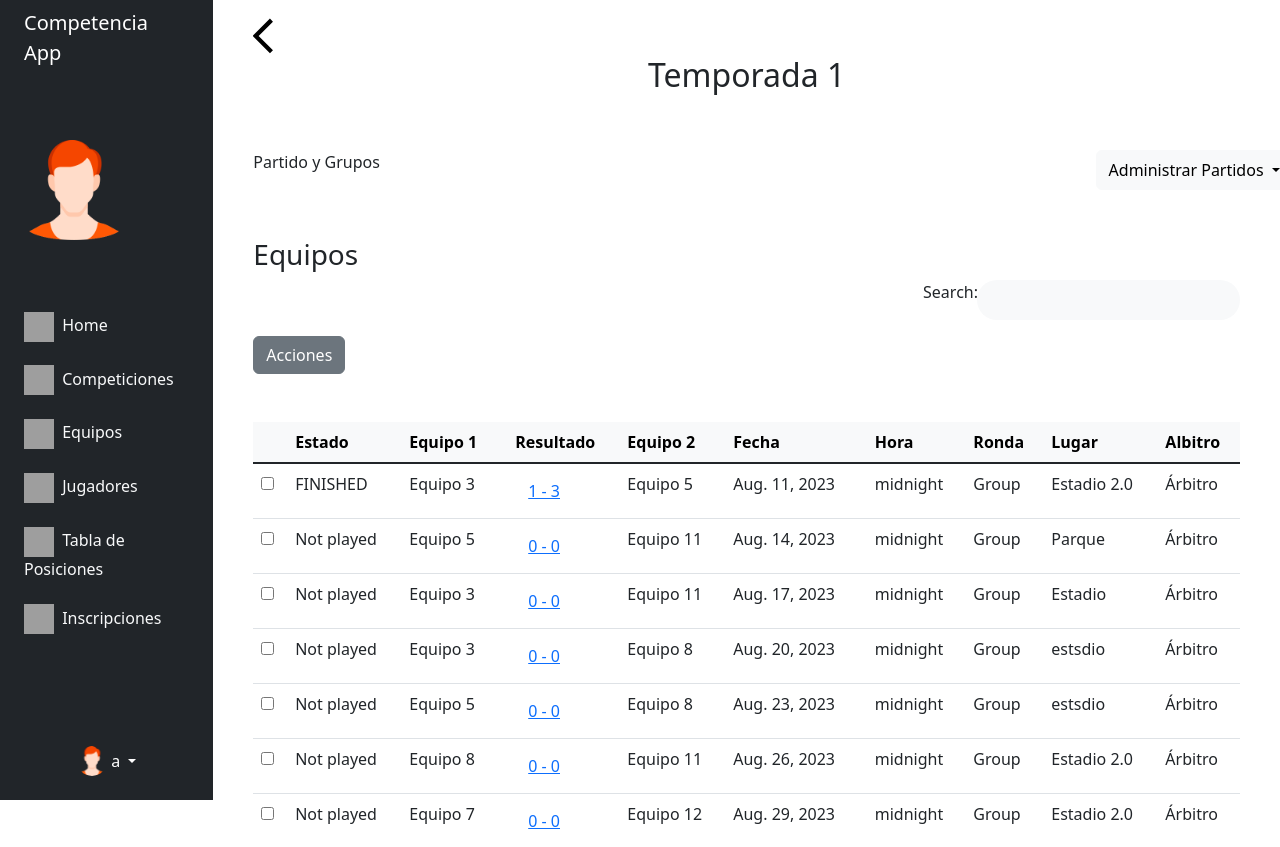
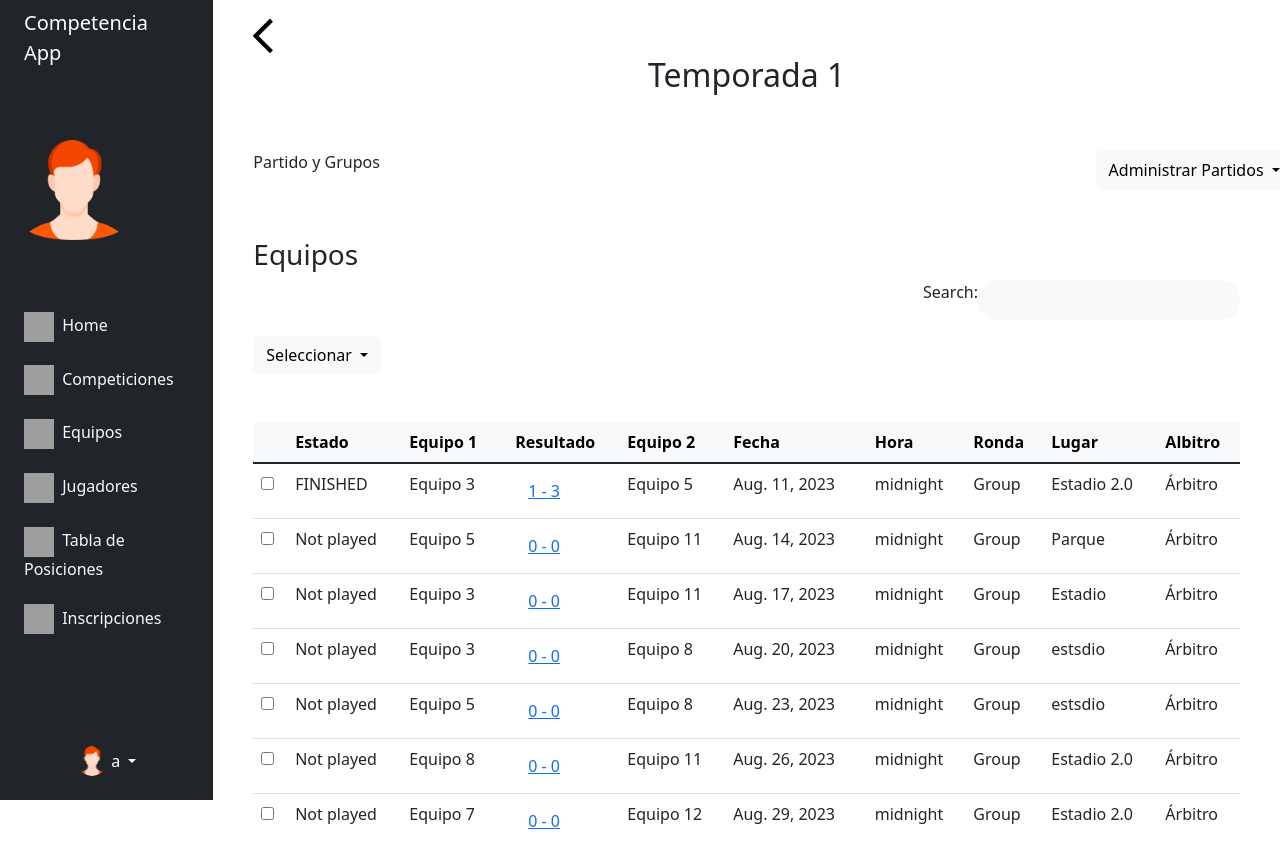
Before and after one commit to jostinjimenez/django-project-competencias, a Django app: page /competitions/4/seasons/19/match_season in a window 1280 px wide. Shown: the top 847 px of the page. Run offline with Django 4.2, Linux system fonts and the light colour scheme; a user stored in the database is signed in; data comes from the database, SQL or seed files in the repository; some libraries are stand-ins or nearby versions; grey boxes are pictures that could not be loaded.

Commit message:
detele games

```diff
--- a/System_Sport/urls.py
+++ b/System_Sport/urls.py
@@ -53,6 +53,7 @@ urlpatterns = [
          login_required(views.generate_calendar), name='generate_calendar'),
 
     path('update_game/<int:game_id>', login_required(views.update_game), name='update_game'),
+    path('delete_selected_games/', views.delete_selected_games, name='delete_selected_games'),
 
     path('players', views.player_list, name='players'),
     path('player/<int:id>/', views.player_detail, name='player_detail'),
--- a/myapp/templates/match_season.html
+++ b/myapp/templates/match_season.html
@@ -55,33 +55,28 @@
                     </form>
                 </div>
 
-                <div class="row mb-5">
+
+                <div class="row row mt-3 mb-5">
                     <div class="col">
-                        <button id="action-menu-btn" class="btn btn-secondary mt-3">Acciones</button>
-                    </div>
+                        <div id="select-menu" class="btn-group">
+                            <button type="button" class="btn btn-light dropdown-toggle" data-bs-toggle="dropdown"
+                                    aria-expanded="false">
+                                Seleccionar
+                            </button>
+                            <ul class="dropdown-menu">
+                                <li><a class="dropdown-item" href="#" id="select-all">Seleccionar todo</a></li>
+                                <li><a class="dropdown-item" href="#" id="select-none">Seleccionar ninguno</a></li>
+                            </ul>
                         </div>
 
-
-                <div id="action-menu" class="row mt-3" {% if selected_game_ids %}style="display: block;"
+                    </div>
+                    <div class="col">
+                        <div id="action-menu" class="row" {% if selected_game_ids %}style="display: block;"
                              {% else %}style="display: none;"{% endif %}>
                             <div class="col">
                                 <div class="btn-group" role="group">
-                            <div class="btn-group dropup">
-                                <button type="button" class="btn btn-light dropdown-toggle" data-bs-toggle="dropdown"
-                                        aria-expanded="false">
-                                    <i class="fas fa-cogs"></i> Acciones
-                                </button>
-                                <ul class="dropdown-menu">
-                                    <li><a class="dropdown-item" href="#"><i class="fas fa-trash-alt"></i> Eliminar</a>
-                                    </li>
-                                    <li><a class="dropdown-item" href="#"><i class="fas fa-user-plus"></i> Añadir
-                                        árbitro</a></li>
-                                    <li><a class="dropdown-item" href="#"><i class="fas fa-map-marker-alt"></i> Añadir
-                                        lugar</a></li>
-                                </ul>
-                            </div>
                                     <button type="button" class="btn btn-light">
-                                <i class="fas fa-trash-alt"></i> Eliminar
+                                        Eliminar
                                     </button>
                                     <button type="button" class="btn btn-light">
                                         <i class="fas fa-user-plus"></i> Añadir árbitro
@@ -92,8 +87,8 @@
                                 </div>
                             </div>
                         </div>
-
-
+                    </div>
+                </div>
 
                 {% if messages %}
                     <div class="messages">
@@ -221,26 +216,78 @@
             </div>
         {% endfor %}
     </div>
+    <script>
+        document.addEventListener("DOMContentLoaded", function () {
+            const selectAllLink = document.getElementById("select-all");
+            const selectNoneLink = document.getElementById("select-none");
+            const selectedGames = document.querySelectorAll('input[name="selected_games"]');
 
+            selectAllLink.addEventListener("click", function (event) {
+                event.preventDefault();
+                selectedGames.forEach(function (checkbox) {
+                    checkbox.checked = true;
+                });
+            });
+
+            selectNoneLink.addEventListener("click", function (event) {
+                event.preventDefault();
+                selectedGames.forEach(function (checkbox) {
+                    checkbox.checked = false;
+                });
+            });
+        });
+    </script>
     <script>
         document.addEventListener("DOMContentLoaded", function () {
             const actionMenu = document.getElementById("action-menu");
             const selectedGames = document.querySelectorAll('input[name="selected_games"]');
 
-            selectedGames.forEach(function (checkbox) {
-                checkbox.addEventListener("change", function () {
+            function updateActionMenu() {
                 const selectedGameIds = Array.from(selectedGames).filter(checkbox => checkbox.checked).map(checkbox => checkbox.value);
                 if (selectedGameIds.length > 0) {
                     actionMenu.style.display = "block";
                 } else {
                     actionMenu.style.display = "none";
                 }
+            }
+
+            selectedGames.forEach(function (checkbox) {
+                checkbox.addEventListener("change", function () {
+                    updateActionMenu();
                 });
             });
+
+            actionMenu.addEventListener("mouseleave", function () {
+                updateActionMenu();
+            });
+
+            const selectAllLink = document.getElementById("select-all");
+            selectAllLink.addEventListener("click", function (event) {
+                event.preventDefault();
+                selectedGames.forEach(function (checkbox) {
+                    checkbox.checked = true;
+                });
+                updateActionMenu();
+            });
+
+            const selectNoneLink = document.getElementById("select-none");
+            selectNoneLink.addEventListener("click", function (event) {
+                event.preventDefault();
+                selectedGames.forEach(function (checkbox) {
+                    checkbox.checked = false;
+                });
+                updateActionMenu();
+            });
+
         });
     </script>
 
 
 
 
+
+
+
+
+
 {% endblock %}
--- a/myapp/views.py
+++ b/myapp/views.py
@@ -412,6 +412,17 @@ def update_game(request, game_id):
     return redirect('match_season', id_competition=game.season.competition.id, id_season=game.season.id)
 
 
+def delete_selected_games(request):
+    try:
+        if request.method == "POST":
+            game_ids = request.POST.getlist("game_ids[]")  # Obtener los IDs de los partidos seleccionados
+            Game.objects.filter(id__in=game_ids).delete()  # Eliminar los partidos seleccionados
+            return JsonResponse({"message": "Partidos eliminados con éxito"})
+        return JsonResponse({"message": "Método no permitido"}, status=405)
+    except Exception as e:
+        return JsonResponse({"error": str(e)}, status=500)
+
+
 def match_season(request, id_competition, id_season):
     competition = get_object_or_404(Competition, pk=id_competition)
     season = get_object_or_404(Season, pk=id_season)
```
Lines whose indentation alone changed are shown as unchanged.
